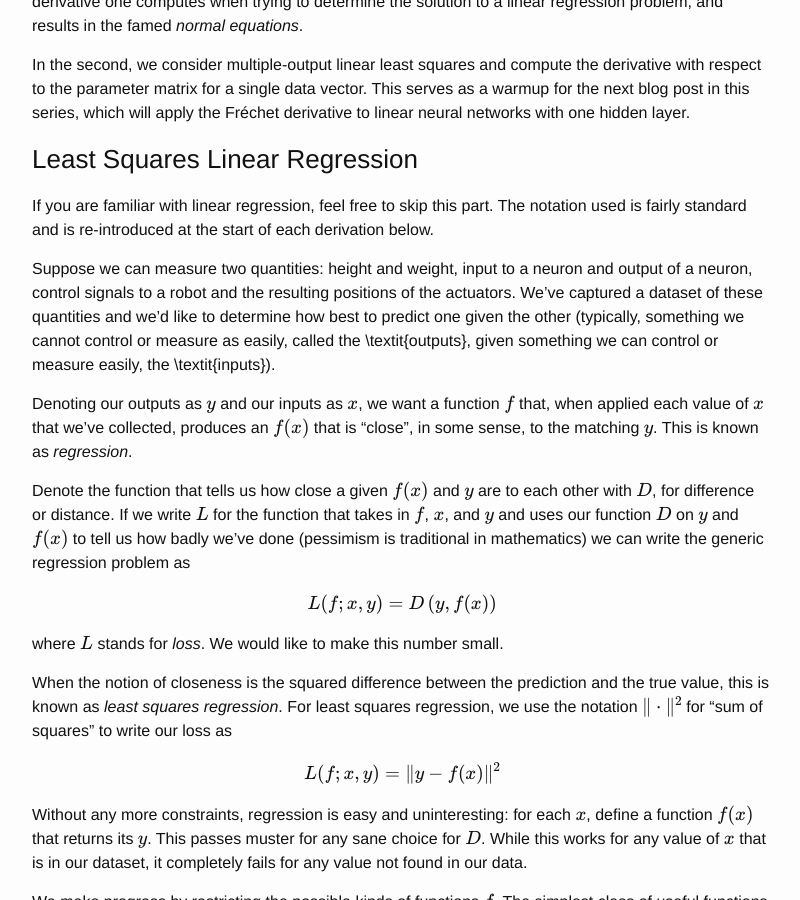
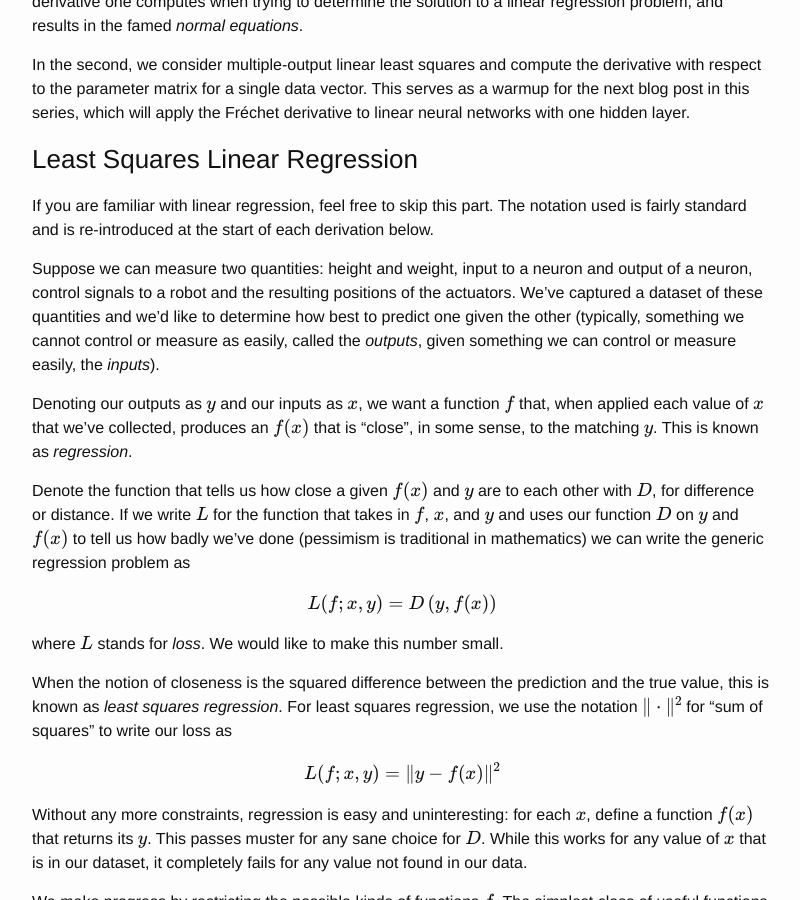
Before and after one commit to charlesfrye/charlesfrye.github.io, a Jekyll site: the page built from _posts/2018-03-07-frechet-least-squares.markdown, in a window 1280 px wide and 900 px high, scrolled down 519 px. Shown: the whole window, without its empty margins (238-1038 px from the left). Built offline with Jekyll 4.4.1, drawn with Linux system fonts in a browser that asks for light colours; formulas are drawn with MathJax 3; some of the changed text lies outside the part shown.

Commit message:
Remove latex italics and fix typo

```diff
--- a/_posts/2018-03-07-frechet-least-squares.markdown
+++ b/_posts/2018-03-07-frechet-least-squares.markdown
@@ -59,8 +59,8 @@ control signals to a robot and the resulting positions of the actuators.
 We've captured a dataset of these quantities
 and we'd like to determine how best to predict
 one given the other (typically, something we cannot control or measure as easily,
-called the \textit{outputs},
-given something we can control or measure easily, the \textit{inputs}).
+called the _outputs_,
+given something we can control or measure easily, the _inputs_).
 
 Denoting our outputs as $$y$$ and our inputs as $$x$$,
 we want a function $$f$$ that,
```
Also changed, not shown: other parts of _posts/2018-03-07-frechet-least-squares.markdown (+1 -1 lines).
